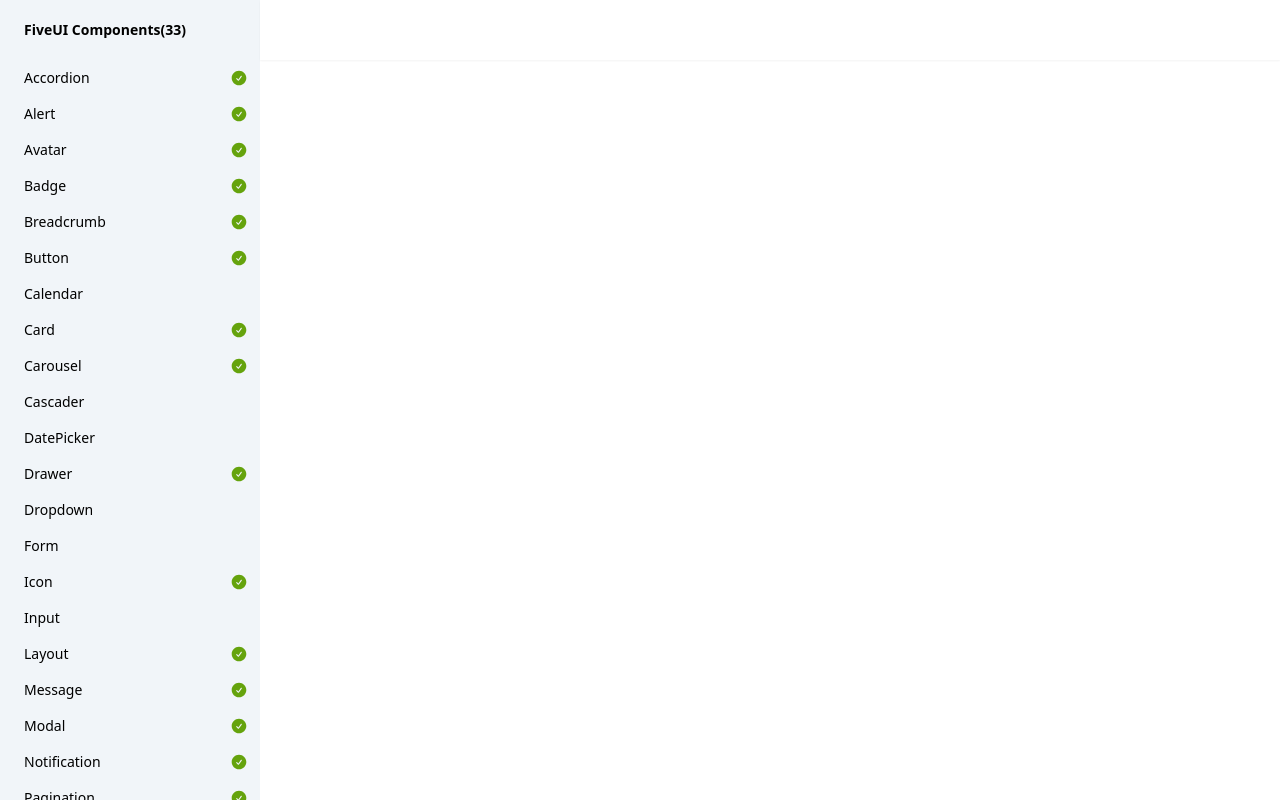
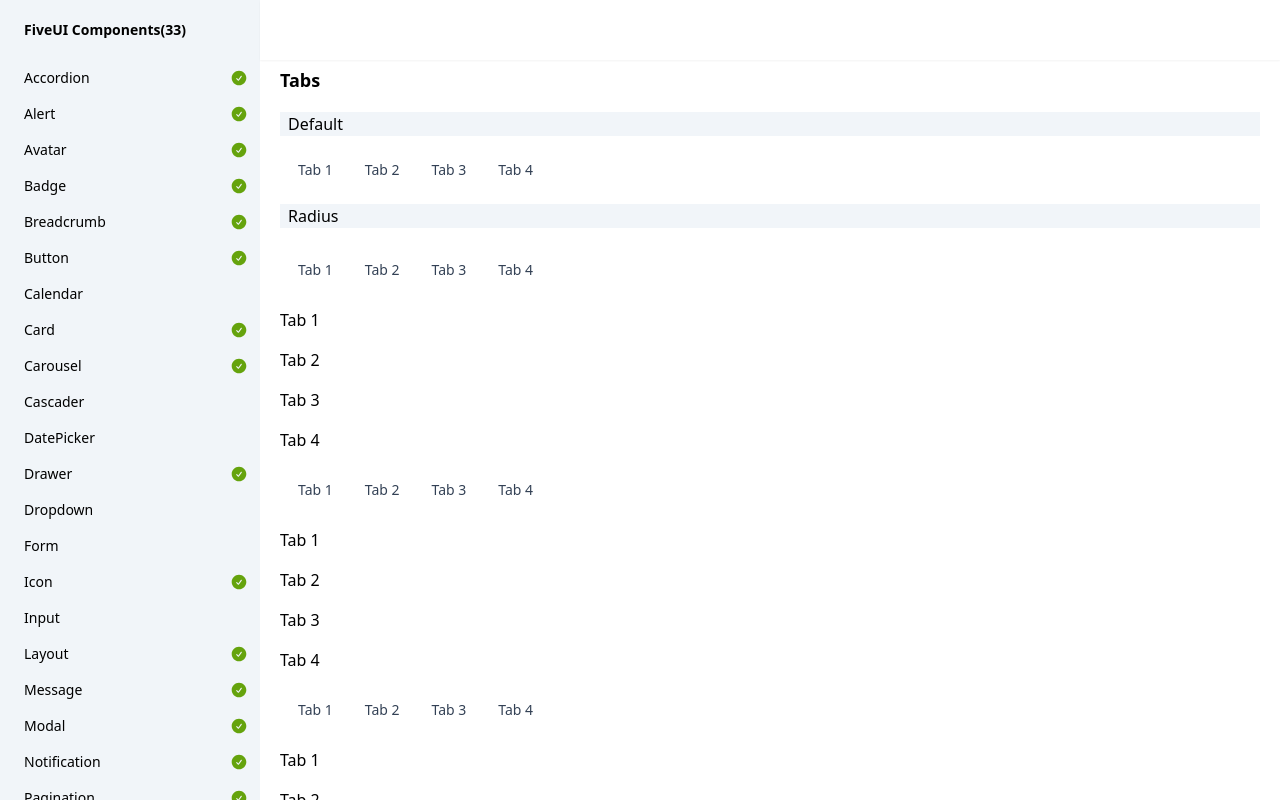
Before and after one commit to wqy2dev/five-ui, a SvelteKit app: page /tabs in a window 1280 px wide. Built offline with nearby package versions, Linux system fonts and the light colour scheme.

Commit message:
update Tabs

```diff
--- a/src/lib/button/Button.svelte
+++ b/src/lib/button/Button.svelte
@@ -16,9 +16,10 @@ const buttonVariants = tv({
         },
         radius: {
             full: "rounded-full",
+            sm: "rounded-sm",
+            md: "rounded-md",
             lg: "rounded-lg",
-            md: "rounded-md",
-            sm: "rounded-sm",
+            xl: "rounded-xl",
             none: "",
         },
         size: {
--- a/src/lib/index.ts
+++ b/src/lib/index.ts
@@ -28,7 +28,7 @@ export { Slider } from "./slider/index.js";
 export { Steps } from "./steps/index.js";
 export { Switch } from "./switch/index.js";
 export { Table } from "./table/index.js";
-export { Tabs } from "./tabs/index.js";
+export { Tab, TabContent, Tabs, TabsContext } from "./tabs/index.js";
 export { Tag } from "./tag/index.js";
 export { Timeline } from "./timeline/index.js";
 export { TimePicker } from "./timepicker/index.js";
--- a/src/lib/pagination/Pagination.svelte
+++ b/src/lib/pagination/Pagination.svelte
@@ -20,14 +20,17 @@ const paginationVariants = tv({
             },
         },
         radius: {
-            lg: {
-                button: "rounded-lg",
+            sm: {
+                button: "rounded-sm",
             },
             md: {
                 button: "rounded-md",
             },
-            sm: {
-                button: "rounded-sm",
+            lg: {
+                button: "rounded-lg",
+            },
+            xl: {
+                button: "rounded-xl",
             },
             full: {
                 button: "rounded-full",
@@ -50,7 +53,10 @@ const paginationVariants = tv({
             },
             lg: {
                 button: "min-w-9 w-9 h-9",
-            }
+            },
+            xl: {
+                button: "min-w-10 w-10 h-10",
+            },
         },
         disabled: {
             true: {
@@ -63,7 +69,7 @@ const paginationVariants = tv({
     },
     defaultVariants: {
         variant: "flat",
-        radius: "md",
+        radius: "lg",
         size: "md",
         disabled: false,
     },
--- /dev/null
+++ b/src/lib/tabs/Tab.svelte
@@ -0,0 +1,109 @@
+<script lang="ts" module>
+import { tv } from "tailwind-variants";
+
+const tabVariants = tv({
+	base: "px-3 py-1.5 bg-white rounded-md text-sm text-slate-700 overflow-hidden",
+	variants: {
+        variant: {
+            flat: {
+                button: "bg-slate-100 border-slate-100 hover:bg-slate-200 hover:border-slate-200 text-slate-700",
+            },
+            outline: {
+                button: "bg-white hover:bg-slate-100 hover:border-slate-200 text-slate-700",
+            },
+            ghost: {
+                button: "bg-white border-white hover:bg-slate-100 hover:border-slate-100 text-slate-700",
+            },
+        },
+        color: {
+            amber: "bg-amber-100 text-amber-600",
+            black: "bg-black text-white",
+            blue: "bg-blue-100 text-blue-600",
+            cyan: "bg-cyan-100 text-cyan-600",
+            emerald: "bg-emerald-100 text-emerald-600",
+            fuchsia: "bg-fuchsia-100 text-fuchsia-600",
+            green: "bg-green-100 text-green-600",
+            gray: "bg-gray-100 text-gray-600",
+            orange: "bg-orange-100 text-orange-600",
+            purple: "bg-purple-100 text-purple-600",
+            pink: "bg-pink-100 text-pink-600",
+            red: "bg-red-100 text-red-600",
+            rose: "bg-rose-100 text-rose-600",
+            sky: "bg-sky-100 text-sky-600",
+            slate: "bg-slate-100 text-slate-600",
+            teal: "bg-teal-100 text-teal-600",
+            indigo: "bg-indigo-100 text-indigo-600",
+            violet: "bg-violet-100 text-violet-600",
+            yellow: "bg-yellow-100 text-yellow-600",
+            lime: "bg-lime-100 text-lime-600",
+        },
+        radius: {
+            sm: "rounded-sm",
+            md: "rounded-md",
+            lg: "rounded-lg",
+            xl: "rounded-xl",
+            full: "rounded-full",
+        },
+        disabled: {
+            true: "bg-gray-200 cursor-not-allowed",
+            false: "bg-white",
+        },
+	},
+	defaultVariants: {
+        radius: "lg",
+        disabled: false,
+	},
+});
+
+</script>
+
+<script lang="ts">
+import { getContext, onMount, type Snippet } from "svelte";
+import type { TabsContext } from "./Tabs.svelte";
+
+const context = getContext("tabs") as TabsContext;
+if(!context) {
+    throw new Error("Tab not in the Tabs!");
+}
+
+type TabProps = {
+    id?:string;
+    class?:string;
+    ref?:{(el:HTMLElement):void};
+    key:string;
+    title:string|Snippet;
+    href?:string;
+    link?:boolean;
+    disabled?:boolean;
+    children:Snippet;
+}
+
+const {
+    id,
+    ref,
+    class:className,
+    key,
+    href = "",
+    link = false,
+    disabled = false,
+    children,
+}:TabProps = $props();
+
+let el: HTMLElement;
+
+onMount(() => {
+    ref?.(el);
+});
+
+</script>
+
+<svelte:element
+    aria-label="Tab"
+    bind:this={el}
+    this={link ? "a" : "button"}
+    id={id}
+    class={tabVariants({radius:context.radius, disabled, class:className})}
+    {...(link ? {target: "_blank", href} : {})}
+>
+    {@render children()}
+</svelte:element>
--- /dev/null
+++ b/src/lib/tabs/TabContent.svelte
@@ -0,0 +1,39 @@
+<script lang="ts">
+import { hasContext, onMount } from "svelte";
+
+if(!hasContext("tabscontext")) {
+    throw new Error("TabContent not in the TabsContext!");
+}
+
+type TabContentProps = {
+    id?:string;
+    ref?:{(el:HTMLElement):void};
+    class?:string;
+    key:string;
+    children:Snippet;
+}
+
+let {
+    id,
+    ref,
+    key,
+    class:className,
+    children,
+}:TabContentProps = $props();
+
+let el: HTMLElement;
+
+onMount(() => {
+    ref?.(el);
+});
+
+</script>
+
+<div
+    aria-label="TabContent"
+    bind:this={el}
+    id={id}
+    class={className}
+>
+    {@render children()}
+</div>
--- a/src/lib/tabs/Tabs.svelte
+++ b/src/lib/tabs/Tabs.svelte
@@ -1,4 +1,78 @@
+<script lang="ts" module>
+import { tv, type VariantProps } from "tailwind-variants";
+import { hasContext, onMount, setContext, type Snippet } from "svelte";
+
+const tabsVariants = tv({
+    base: "inline-flex w-fit h-fit p-1.5 rounded-md gap-2",
+	variants: {
+        variant: {
+            solid: "bg-slate-100",
+            ghost: "bg-white",
+            underlined: "bg-white",
+        },
+        direction: {
+            row: "flex-row",
+            col: "flex-col",
+        },
+        radius: {
+            sm: "rounded-sm",
+            md: "rounded-md",
+            lg: "rounded-lg",
+            xl: "rounded-xl",
+            full: "rounded-full",
+        },
+	},
+	defaultVariants: {
+        direction: "row",
+        radius: "lg",
+	},
+});
+
+type Radius = VariantProps<typeof tabsVariants>["radius"];
+type Variant = VariantProps<typeof tabsVariants>["variant"];
+type Direction = VariantProps<typeof tabsVariants>["direction"];
+
+type TabsProps = {
+    id?:string;
+    class?:string;
+    ref?:{(el:HTMLElement):void};
+    radius?:Radius;
+    direction?:Direction;
+    variant?:Variant;
+    onchange?:{(key:string):void};
+    children:Snippet;
+}
+
+export type TabsContext = {
+    radius:Radius;
+}
+
+</script>
+
 <script lang="ts">
+
+if(!hasContext("tabscontext")) {
+    throw new Error("Tabs not in the TabsContext!");
+}
+
+let {
+    id,
+    class:className,
+    ref,
+    radius = "lg",
+    direction = "row",
+    children,
+}:TabsProps = $props();
+
+let el: HTMLElement;
+
+onMount(() => {
+    ref?.(el);
+});
+
+setContext("tabs", {
+    radius
+});
 
 </script>
 
@@ -6,7 +80,7 @@
     aria-label="Tabs"
     bind:this={el}
     id={id}
-    class={base({className})}
+    class={tabsVariants({direction, radius, className})}
 >
-
+    {@render children()}
 </div>
--- /dev/null
+++ b/src/lib/tabs/TabsContext.svelte
@@ -0,0 +1,38 @@
+<script lang="ts" module>
+import { setContext, type Snippet } from "svelte";
+
+export type Tab = {
+    class?:string;
+    ref?:{(el:HTMLElement):void};
+    key:string;
+    title:string|Snippet;
+    href?:string;
+    link?:boolean;
+    disabled?:boolean;
+}
+
+export type TabsContext = {
+    tabs:Tab[];
+}
+
+type TabContextProps = {
+    defaultKey?:string;
+    children:Snippet;
+}
+
+</script>
+
+<script lang="ts">
+
+const {
+    defaultKey,
+    children,
+}:TabContextProps = $props();
+
+setContext("tabscontext", {
+    defaultKey
+});
+
+</script>
+
+{@render children()}
--- a/src/lib/tabs/index.ts
+++ b/src/lib/tabs/index.ts
@@ -1,2 +1,5 @@
 
+export { default as Tab } from "./Tab.svelte";
+export { default as TabContent } from "./TabContent.svelte";
 export { default as Tabs } from "./Tabs.svelte";
+export { default as TabsContext } from "./TabsContext.svelte";
--- a/src/lib/tag/Tag.svelte
+++ b/src/lib/tag/Tag.svelte
@@ -33,8 +33,11 @@ const tagVariants = tv({
             lg: "px-3 text-sm",
         },
         radius: {
+            sm: "rounded-sm",
+            md: "rounded-md",
+            lg: "rounded-lg",
+            xl: "rounded-xl",
             full: "rounded-full",
-            sm: "rounded-lg",
             none: "",
         },
     },
--- a/src/routes/button/+page.svelte
+++ b/src/routes/button/+page.svelte
@@ -4,7 +4,7 @@ import { Button } from "$lib/index.js";
 
 const variants = ["primary", "danger", "secondary", "reverse", "outline", "ghost", "flat"];
 const sizes = ["xs", "sm", "md", "lg"];
-const radius = ["full", "sm", "md", "lg", "none"];
+const radius = ["full", "sm", "md", "lg", "xl", "none"];
 
 </script>
 
--- a/src/routes/pagination/+page.svelte
+++ b/src/routes/pagination/+page.svelte
@@ -2,7 +2,7 @@
 import { Pagination } from "$lib/index.js";
 
 const variants = ["flat", "outline", "ghost"];
-const radius = ["lg", "md", "sm", "full", "none"];
+const radius = ["xl","lg", "md", "sm", "full", "none"];
 const sizes = ["sm", "md", "lg"];
 
 </script>
--- a/src/routes/tabs/+page.svelte
+++ b/src/routes/tabs/+page.svelte
@@ -0,0 +1,79 @@
+<script lang="ts">
+import { Tab, TabContent, Tabs, TabsContext } from "$lib/index.js";
+
+const radius = ["sm", "md", "lg", "xl", "full"];
+
+</script>
+
+<svelte:head>
+	<title>Tabs</title>
+</svelte:head>
+
+<h2 class="text-lg font-bold leading-10">
+    Tabs
+</h2>
+
+<h4 class="text-base indent-2 bg-slate-100 my-3">
+    Default
+</h4>
+
+<TabsContext>
+    <Tabs>
+        <Tab key="1" title="Tab 1">
+            <p>Tab 1</p>
+        </Tab>
+        <Tab key="2" title="Tab 2">
+            <p>Tab 2</p>
+        </Tab>
+        <Tab key="3" title="Tab 3">
+            <p>Tab 3</p>
+        </Tab>
+        <Tab key="4">
+            {#snippet title()}
+                Tab AA
+            {/snippet}
+            <p>Tab 4</p>
+        </Tab>
+    </Tabs>
+</TabsContext>
+
+<h4 class="text-base indent-2 bg-slate-100 my-3">
+    Radius
+</h4>
+
+<div class="space-y-4 mt-5">
+    {#each radius as rds}
+        <TabsContext>
+            <Tabs radius={rds as any}>
+                <Tab key="1" title="Tab 1">
+                    <p>Tab 1</p>
+                </Tab>
+                <Tab key="2" title="Tab 2">
+                    <p>Tab 2</p>
+                </Tab>
+                <Tab key="3" title="Tab 3">
+                    <p>Tab 3</p>
+                </Tab>
+                <Tab key="4" title="Tab 4">
+                    <p>Tab 4</p>
+                </Tab>
+            </Tabs>
+
+            <TabContent key="1">
+                <p>Tab 1</p>
+            </TabContent>
+
+            <TabContent key="2">
+                <p>Tab 2</p>
+            </TabContent>
+
+            <TabContent key="3">
+                <p>Tab 3</p>
+            </TabContent>
+
+            <TabContent key="4">
+                <p>Tab 4</p>
+            </TabContent>
+        </TabsContext>
+    {/each}
+</div>
```
